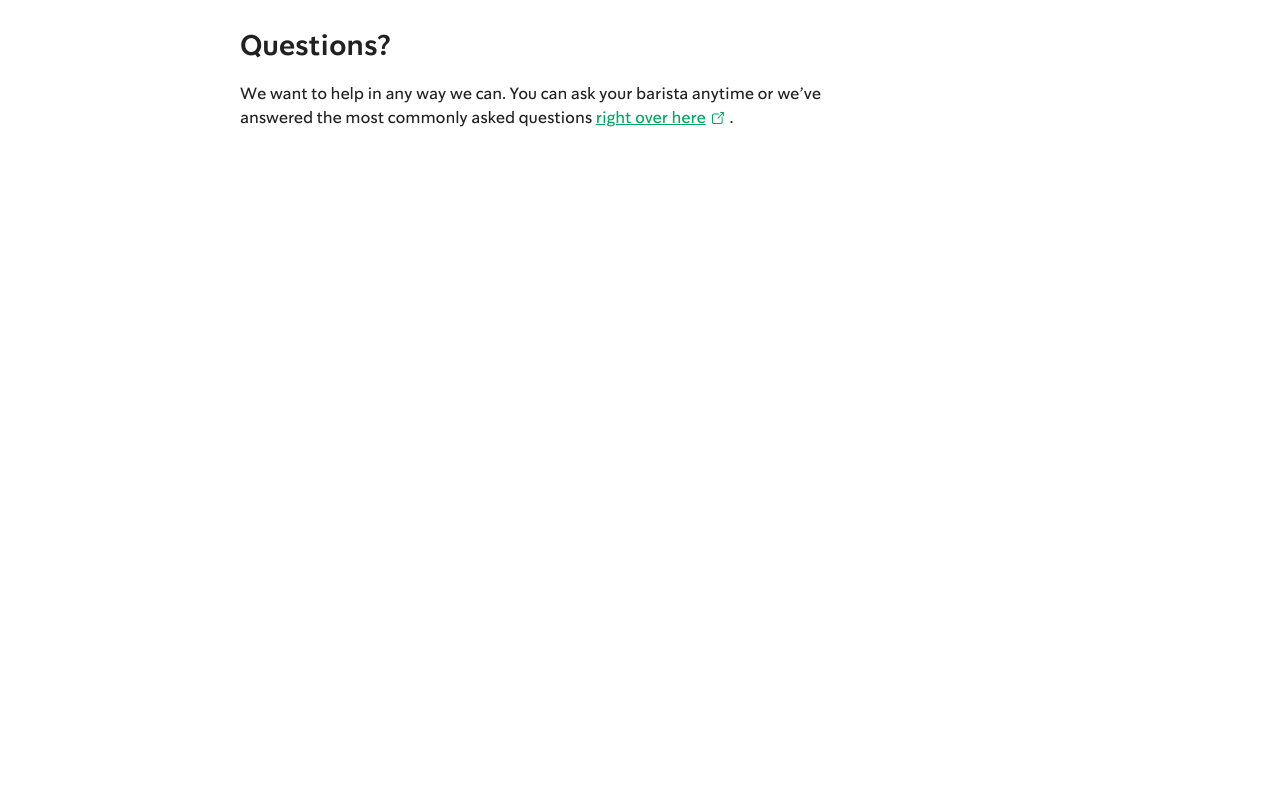
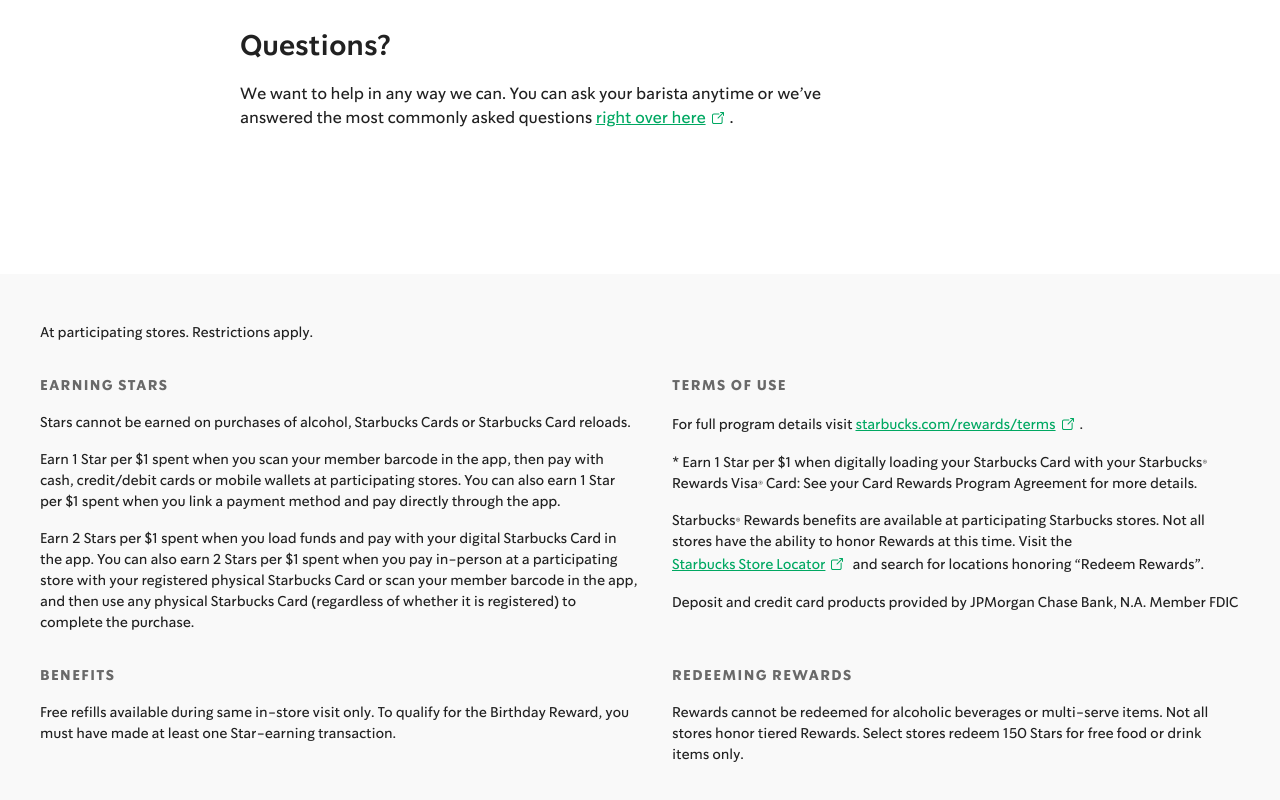
Before and after one commit to pavel-s/react-starbucks-rewards, a React (Create React App) app: page / in a window 1280 px wide. Shown: the part 4279-5079 px from the top of the page. Built offline with nearby package versions, Linux system fonts and the light colour scheme.

Commit message:
feat: restrictions section

```diff
--- a/src/components/index.tsx
+++ b/src/components/index.tsx
@@ -11,3 +11,4 @@
 export { default as Emoji } from './emoji';
 export { default as StarCard } from './star-card';
 export { default as Form } from './form';
+export { default as Info } from './info';
--- /dev/null
+++ b/src/components/info/index.tsx
@@ -0,0 +1,33 @@
+import { TRSC } from '../../types';
+import {
+  Info as InfoBase,
+  Container,
+  Caption,
+  Title,
+  Text,
+} from './styles/info';
+
+type TInfo = TRSC<typeof InfoBase> & {
+  Container: TRSC<typeof Container>;
+  Caption: TRSC<typeof Caption>;
+  Title: TRSC<typeof Title>;
+  Text: TRSC<typeof Text>;
+};
+
+const Info: TInfo = ({ children, ...rest }) => {
+  return <InfoBase {...rest}>{children}</InfoBase>;
+};
+
+Info.Container = ({ children, ...rest }) => (
+  <Container {...rest}>{children}</Container>
+);
+
+Info.Caption = ({ children, ...rest }) => (
+  <Caption {...rest}>{children}</Caption>
+);
+
+Info.Title = ({ children, ...rest }) => <Title {...rest}>{children}</Title>;
+
+Info.Text = ({ children, ...rest }) => <Text {...rest}>{children}</Text>;
+
+export default Info;
--- /dev/null
+++ b/src/components/info/styles/info.tsx
@@ -0,0 +1,54 @@
+import styled, { css } from 'styled-components/macro';
+import { mChildLink, mTextXxs } from '../../../mixins';
+
+const paddingBottom32 = css`
+  padding-bottom: 3.2rem;
+`;
+const paddingBottom16 = css`
+  padding-bottom: 1.6rem;
+`;
+
+export const Container = styled.div`
+  padding-bottom: 1.6rem;
+  padding-top: 4.8rem;
+  text-align: left;
+  display: flex;
+  flex-wrap: wrap;
+`;
+
+export const Info = styled.div`
+  ${paddingBottom16}
+  width: 100%;
+  flex-shrink: 0;
+
+  @media (min-width: 768px) {
+    width: 50%;
+    :nth-child(2n + 1) {
+      padding-left: 3.2rem;
+    }
+  }
+`;
+
+export const Caption = styled.p`
+  ${mTextXxs}
+  ${paddingBottom32}
+  margin: 0;
+  width: 100%;
+`;
+
+export const Title = styled.h3`
+  ${mTextXxs}
+  ${paddingBottom16}
+  margin: 0;
+  font-weight: 700;
+  letter-spacing: 0.1em;
+  text-transform: uppercase;
+  color: rgba(0, 0, 0, 0.58);
+`;
+
+export const Text = styled.p`
+  ${mTextXxs}
+  ${paddingBottom16}
+  ${mChildLink}
+  margin: 0;
+`;
--- a/src/components/section/styles/section.tsx
+++ b/src/components/section/styles/section.tsx
@@ -1,7 +1,7 @@
 import styled, { css, CSSProperties } from 'styled-components/macro';
 import { mGlobalContainer, mChildLink, mSectionHeader } from '../../../mixins';
 
-export const Section = styled.section`
+const sectionMargin = css`
   margin-bottom: 72px;
 
   :last-of-type {
@@ -11,6 +11,13 @@
   @media (min-width: 768px) {
     margin-bottom: 128px;
   }
+`;
+
+export const Section = styled.section<{
+  marginBottom?: CSSProperties['marginBottom'];
+}>`
+  ${({ marginBottom }) =>
+    marginBottom ? `margin-bottom: ${marginBottom}` : sectionMargin}
 `;
 
 export const Background = styled.div<{ color?: CSSProperties['color'] }>`
--- a/src/containers/questions-section.tsx
+++ b/src/containers/questions-section.tsx
@@ -7,7 +7,7 @@
       <Section.Container globalGutters>
         <Section.Container size='offset2of12_MdSize6of12'>
           <Section.Title>Questions?</Section.Title>
-          <Section.Text>
+          <Section.Text paddingBottom>
             We want to help in any way we can. You can ask your barista anytime
             or we’ve answered the most commonly asked questions{' '}
             <a
--- /dev/null
+++ b/src/containers/restrictions-section.tsx
@@ -0,0 +1,98 @@
+import { Info, Section } from '../components';
+import { IconOpenInNewTab } from '../icons';
+
+const RestrictionsSection = () => {
+  return (
+    <Section marginBottom='4.8rem'>
+      <Section.Background color='#f9f9f9'>
+        <Section.Container globalGutters>
+          <Info.Container>
+            <Info.Caption>
+              At participating stores. Restrictions apply.
+            </Info.Caption>
+            <Info>
+              <Info.Title>EARNING STARS</Info.Title>
+              <Info.Text>
+                Stars cannot be earned on purchases of alcohol, Starbucks Cards
+                or Starbucks Card reloads.
+              </Info.Text>
+              <Info.Text>
+                Earn 1 Star per $1 spent when you scan your member barcode in
+                the app, then pay with cash, credit/debit cards or mobile
+                wallets at participating stores. You can also earn 1 Star per $1
+                spent when you link a payment method and pay directly through
+                the app.
+              </Info.Text>
+              <Info.Text>
+                Earn 2 Stars per $1 spent when you load funds and pay with your
+                digital Starbucks Card in the app. You can also earn 2 Stars per
+                $1 spent when you pay in-person at a participating store with
+                your registered physical Starbucks Card or scan your member
+                barcode in the app, and then use any physical Starbucks Card
+                (regardless of whether it is registered) to complete the
+                purchase.
+              </Info.Text>
+            </Info>
+            <Info>
+              <Info.Title>TERMS OF USE</Info.Title>
+              <Info.Text>
+                For full program details visit{' '}
+                <a
+                  href='https://www.starbucks.com/terms'
+                  target='_blank'
+                  rel='noreferrer'
+                >
+                  <span>starbucks.com/rewards/terms</span>
+                  <IconOpenInNewTab />
+                </a>
+                .
+              </Info.Text>
+              <Info.Text>
+                * Earn 1 Star per $1 when digitally loading your Starbucks Card
+                with your Starbucks® Rewards Visa® Card: See your Card Rewards
+                Program Agreement for more details.
+              </Info.Text>
+              <Info.Text>
+                Starbucks® Rewards benefits are available at participating
+                Starbucks stores. Not all stores have the ability to honor
+                Rewards at this time. Visit the{' '}
+                <a
+                  href='https://www.starbucks.com/store-locator'
+                  target='_blank'
+                  rel='noreferrer'
+                >
+                  <span>Starbucks Store Locator</span>
+                  <IconOpenInNewTab />
+                </a>{' '}
+                and search for locations honoring “Redeem Rewards”.
+              </Info.Text>
+              <Info.Text>
+                Deposit and credit card products provided by JPMorgan Chase
+                Bank, N.A. Member FDIC
+              </Info.Text>
+            </Info>
+
+            <Info>
+              <Info.Title>BENEFITS</Info.Title>
+              <Info.Text>
+                Free refills available during same in-store visit only. To
+                qualify for the Birthday Reward, you must have made at least one
+                Star-earning transaction.
+              </Info.Text>
+            </Info>
+            <Info>
+              <Info.Title>REDEEMING REWARDS</Info.Title>
+              <Info.Text>
+                Rewards cannot be redeemed for alcoholic beverages or
+                multi-serve items. Not all stores honor tiered Rewards. Select
+                stores redeem 150 Stars for free food or drink items only.
+              </Info.Text>
+            </Info>
+          </Info.Container>
+        </Section.Container>
+      </Section.Background>
+    </Section>
+  );
+};
+
+export default RestrictionsSection;
--- a/src/pages/rewards.tsx
+++ b/src/pages/rewards.tsx
@@ -6,6 +6,7 @@
 import HeroSection from '../containers/hero-section';
 import OptInFormSection from '../containers/opt-in-form-section';
 import QuestionSection from '../containers/questions-section';
+import RestrictionsSection from '../containers/restrictions-section';
 import StarRatesSection from '../containers/star-rates';
 import StepsSection from '../containers/steps-section';
 
@@ -27,6 +28,7 @@
         <StarRatesSection />
         <OptInFormSection />
         <QuestionSection />
+        <RestrictionsSection />
         <Section style={{ height: '1000px' }}></Section>
       </Content>
     </>
```
